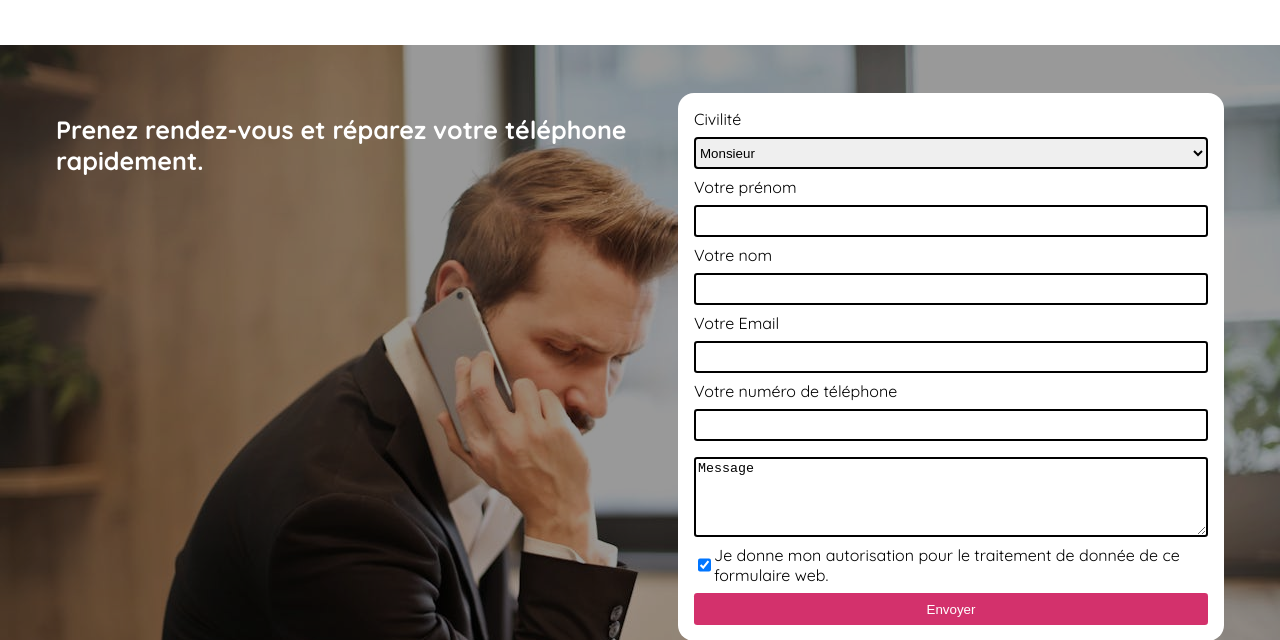
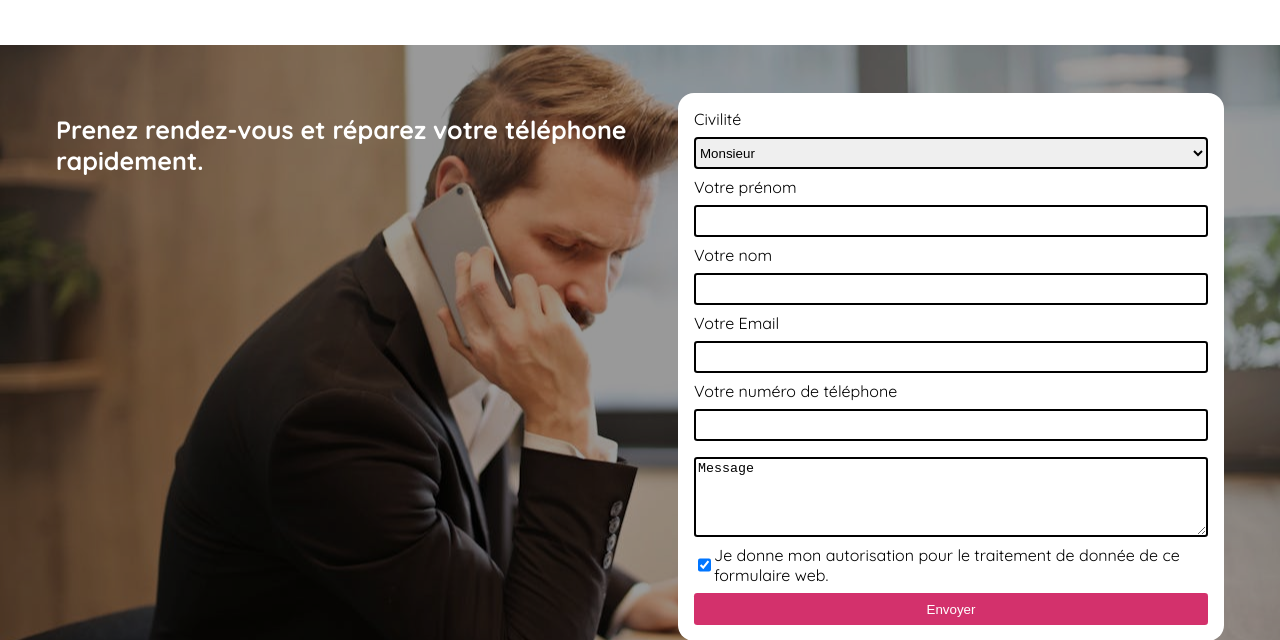
Before and after one commit to LvaillantVK/Exercice-FixPhone, a plain HTML site: page index.html in a window 1280 px wide. Shown: the part 2160-2800 px from the top of the page. Drawn offline with Linux system fonts and the light colour scheme.

Commit message:
Mise à jour du site

```diff
--- a/style.css
+++ b/style.css
@@ -148,6 +148,7 @@ section {
 
 .HeroBackground {
   background-image: url("assets/images/HeroBackground.jpg");
+  background-repeat: no-repeat;
   background-size: cover;
   background-position: center;
   position: relative;
@@ -428,6 +429,9 @@ section {
 
 .BackgroundPrisRDV {
   background-image: url("assets/images/reservation.jpg");
+  background-repeat: no-repeat;
+  background-size: cover;
+  background-position: center;
   position: relative;
   padding: 1rem;
 }
```
